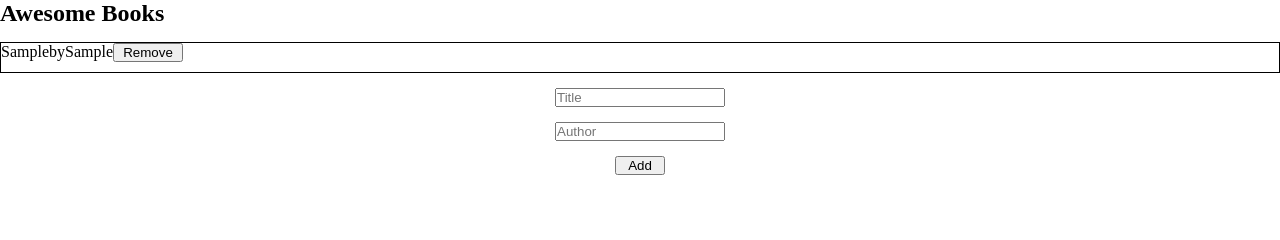
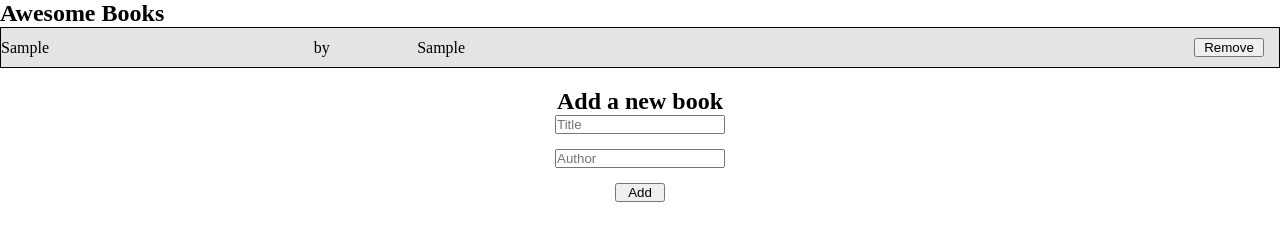
Before and after one commit to dialite/awesome-books-project, a website: page index.html in a window 1280 px wide. Both pictures are taken after typing "Sample", "Sample" into the empty fields and a click on the button "Add". Drawn offline with Linux system fonts and the light colour scheme.

Commit message:
Add table style

```diff
--- a/index.html
+++ b/index.html
@@ -18,6 +18,7 @@
     </section>
     <section id="books">
       <div class="newBook">
+        <h1>Add a new book</h1>
         <form id="books-form">
           <input id="title" type="text" placeholder="Title" />
           <input id="author" type="text" placeholder="Author" />
--- a/script.js
+++ b/script.js
@@ -21,7 +21,7 @@ class Actions {
 
       newRow.innerHTML = `
       <td>${book.title}</td>
-      <p>${'by'}</p>
+      <td>${'by'}</td>
       <td>${book.author}</td>
       <button class="remove">Remove</button>
       `;
--- a/style.css
+++ b/style.css
@@ -4,12 +4,7 @@
   box-sizing: border-box;
 }
 
-#newBooks {
-  display: flex;
-  flex-direction: column;
-  margin: 15px 0;
-}
-
+.newBook,
 #books-form {
   display: flex;
   flex-direction: column;
@@ -28,16 +23,20 @@ input {
 .remove {
   width: 70px;
   margin-bottom: 10px;
+  float: right;
+  margin-right: 15px;
+  margin-top: 10px;
 }
 
 table {
   border: 1px solid black;
   border-collapse: collapse;
-  display: flex;
+  width: 100%;
+  margin-bottom: 20px;
 }
 
-tr {
-  display: flex;
+tr:nth-child(odd) {
+  background-color: #e4e4e4;
 }
 
 hr {
```
